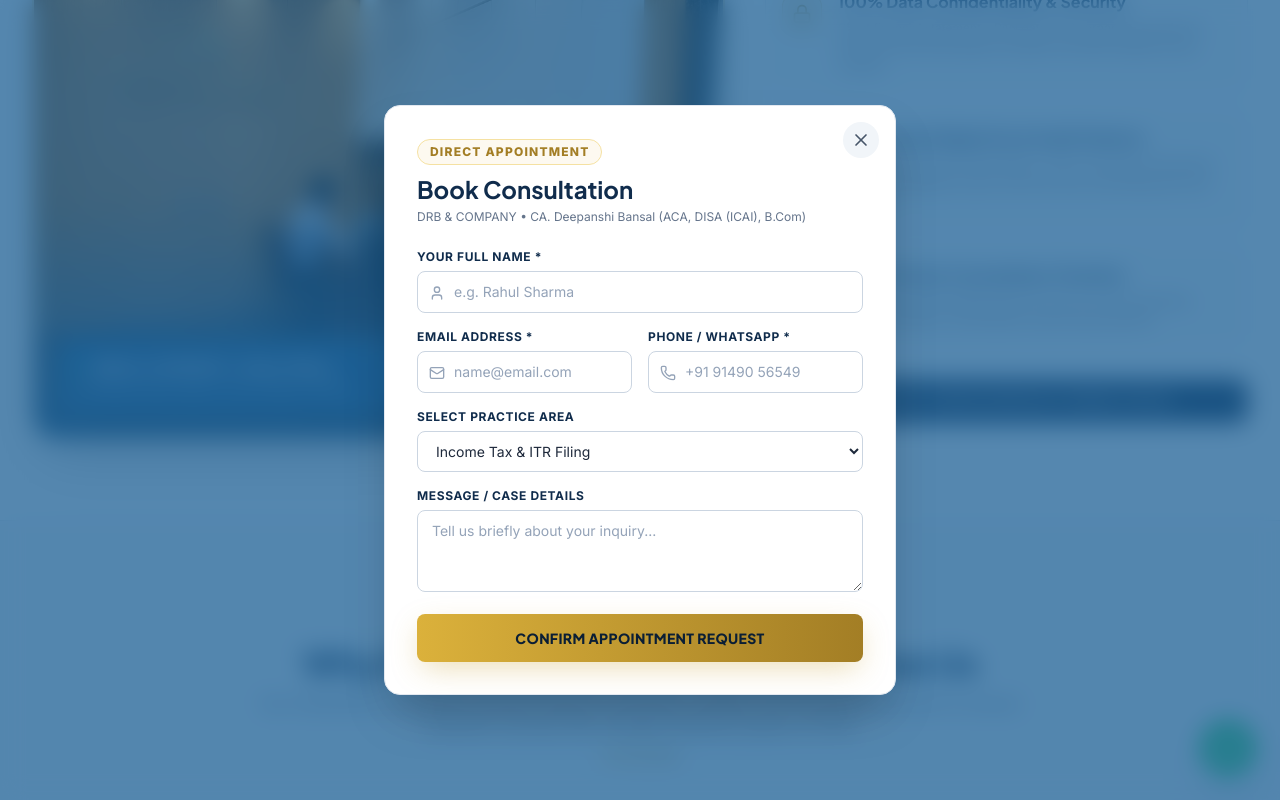
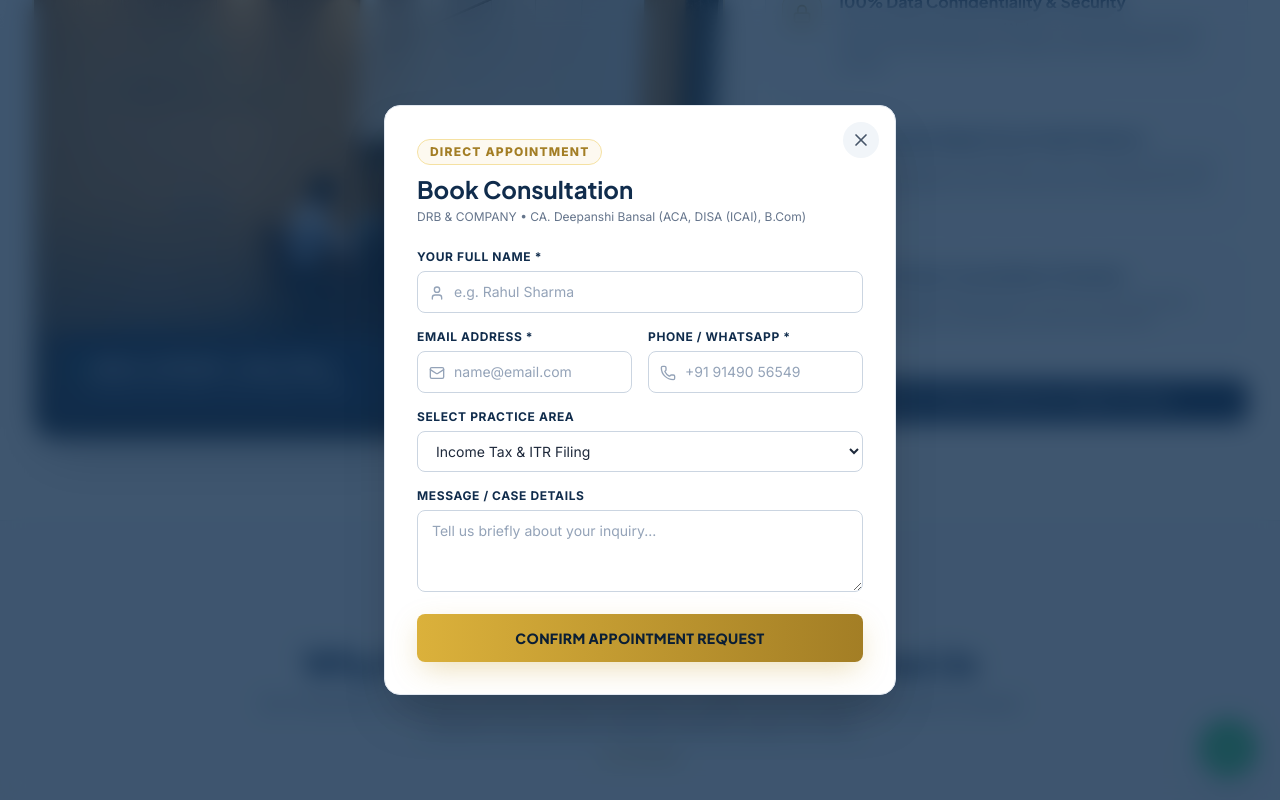
Before and after one commit to 7471ashish/CA-website-final, a React (Vite) app: page / in a window 1280 px wide. Both pictures are taken after a click on the button "SCHEDULE IN-PERSON MEETING AT MEERUT OFFICE". Shown: the part 4805-5605 px from the top of the page. Built offline with nearby package versions, Linux system fonts and the light colour scheme.

Commit message:
style: apply user exact deep royal navy blue #102c4c to office floating badge, modals and scrollbar

```diff
--- a/src/components/common/ConfirmationPopup.jsx
+++ b/src/components/common/ConfirmationPopup.jsx
@@ -6,7 +6,7 @@ export default function ConfirmationPopup({ isOpen, onClose, personName = "Value
   if (!isOpen) return null;
 
   return (
-    <div className="fixed inset-0 z-50 flex items-center justify-center p-4 bg-[#1c5f94]/75 backdrop-blur-md animate-fadeIn">
+    <div className="fixed inset-0 z-50 flex items-center justify-center p-4 bg-[#102c4c]/80 backdrop-blur-md animate-fadeIn">
       <div className="relative w-full max-w-md bg-white dark:bg-navy-900 rounded-3xl shadow-2xl p-6 sm:p-8 text-center border-2 border-gold-400 overflow-hidden transform animate-scaleUp transition-colors duration-200">
 
         {/* Top Glow Accent */}
--- a/src/components/common/ConsultationModal.jsx
+++ b/src/components/common/ConsultationModal.jsx
@@ -50,7 +50,7 @@ export default function ConsultationModal({ isOpen, onClose, initialService = "I
   return (
     <>
       {isOpen && (
-        <div className="fixed inset-0 z-50 flex items-center justify-center p-4 bg-[#1c5f94]/75 backdrop-blur-md animate-fadeIn">
+        <div className="fixed inset-0 z-50 flex items-center justify-center p-4 bg-[#102c4c]/80 backdrop-blur-md animate-fadeIn">
           <div className="relative w-full max-w-lg bg-white dark:bg-navy-900 rounded-2xl shadow-2xl p-6 sm:p-8 max-h-[90vh] overflow-y-auto border border-slate-200 dark:border-slate-800 transition-colors duration-200">
 
             {/* Close Button */}
--- a/src/components/home/OfficeShowcaseSection.jsx
+++ b/src/components/home/OfficeShowcaseSection.jsx
@@ -34,10 +34,10 @@ export default function OfficeShowcaseSection({ onOpenConsultation }) {
               />
 
               {/* Subtle gradient vignette */}
-              <div className="absolute inset-0 bg-gradient-to-t from-[#1c5f94]/85 via-transparent to-transparent"></div>
+              <div className="absolute inset-0 bg-gradient-to-t from-[#102c4c]/85 via-transparent to-transparent"></div>
 
               {/* Floating Verified Badge */}
-              <div className="absolute bottom-4 left-4 right-4 sm:bottom-6 sm:left-6 sm:right-6 bg-[#1c5f94]/95 backdrop-blur-md p-4 rounded-2xl border border-gold-400/50 text-white flex items-center justify-between shadow-2xl">
+              <div className="absolute bottom-4 left-4 right-4 sm:bottom-6 sm:left-6 sm:right-6 bg-[#102c4c]/95 backdrop-blur-md p-4 rounded-2xl border border-gold-400/40 text-white flex items-center justify-between shadow-2xl">
                 <div>
                   <div className="flex items-center gap-2">
                     <span className="h-2 w-2 rounded-full bg-emerald-400"></span>
--- a/src/index.css
+++ b/src/index.css
@@ -53,7 +53,7 @@
   border-radius: 4px;
 }
 .dark ::-webkit-scrollbar-thumb {
-  background: #1c5f94;
+  background: #102c4c;
   border-radius: 4px;
 }
 ::-webkit-scrollbar-thumb:hover {
```
